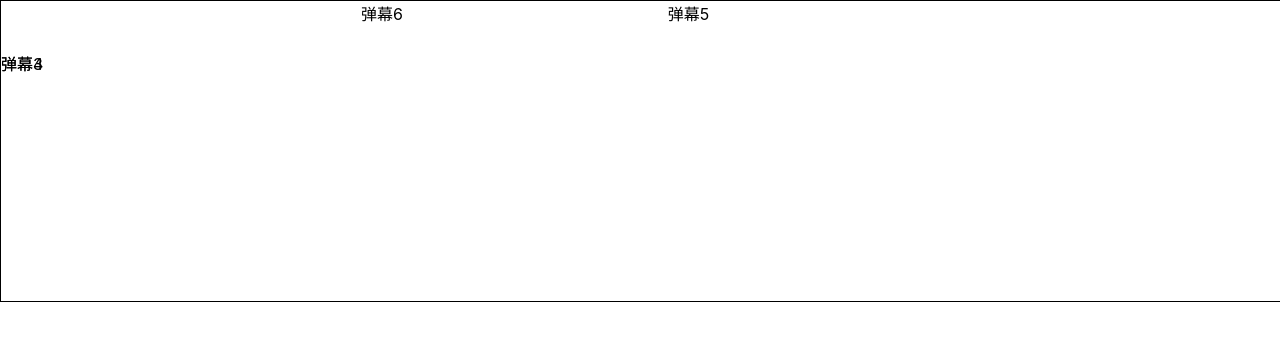
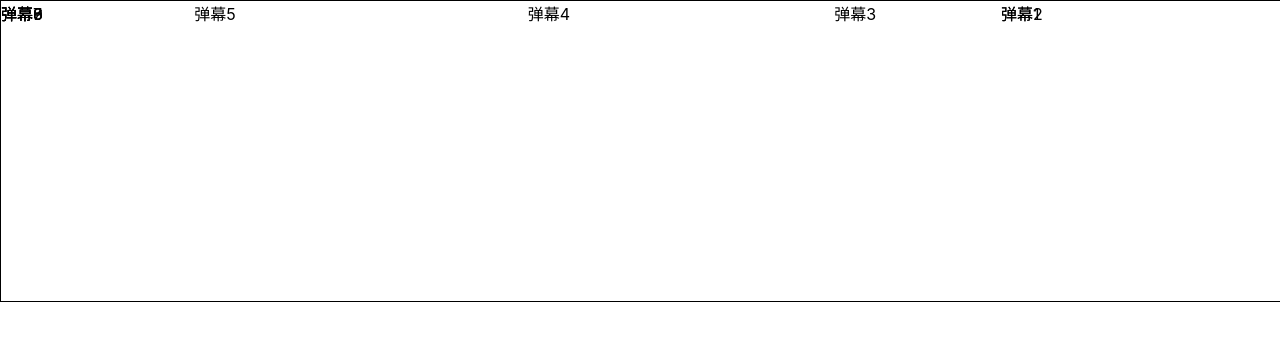
Before and after one commit to KrialY/react-barrage, a React (Create React App) app: page / in a window 1280 px wide. Shown: the top 340 px of the page. Built offline with nearby package versions, Linux system fonts and the light colour scheme.

Commit message:
feat: 添加hooks对弹幕的实现

```diff
--- a/src/components/Barrage/Barrage.css
+++ b/src/components/Barrage/Barrage.css
@@ -1,26 +1,6 @@
-@keyframes move {
-  from {
-    transform: translateX(0px);
-  }
-  to {
-    transform: translateX(1000px);
-  }
-}
-
 .container {
   border: 1px solid black;
   position: relative;
   width: 100%;
   height: 100%;
 }
-
-.barrage {
-  position: absolute;
-  left: 0;
-  top: 0;
-}
-
-.move {
-  display: inline-block;
-  animation: move 3s linear forwards;
-}
--- /dev/null
+++ b/src/components/Barrage/BarrageItem/BarrageItem.css
@@ -0,0 +1,19 @@
+@keyframes move {
+  from {
+    transform: translateX(0px);
+  }
+  to {
+    transform: translateX(1000px);
+  }
+}
+
+.barrage {
+  position: absolute;
+  left: 0;
+  top: 0;
+}
+
+.move {
+  display: inline-block;
+  animation: move 3s linear forwards;
+}
--- /dev/null
+++ b/src/components/Barrage/BarrageItem/BarrageItem.js
@@ -0,0 +1,29 @@
+import { useState, useEffect } from 'react';
+import './BarrageItem.css';
+
+const STOP = 'stop';
+const MOVE = 'move';
+export default function BarrageItem(props) {
+  const { content, state } = props;
+  // const [status, setStatus] = useState(MOVE);
+  // const [isIdle, setIdle] = useState(true);
+  const className = state === MOVE ?  'barrage move' : 'barrage';
+  // console.log(status);
+
+  // useEffect(() => {
+  //   let timer = setInterval(() => {
+  //     setStatus(MOVE);
+  //     setIdle(false);
+  //   }, 2000);
+  //   return () => {
+  //     clearInterval(timer);
+  //   }
+  // }, [status, isIdle])
+
+
+  return (
+    <div className={className}>
+      <span>{content}</span>
+    </div>
+  )
+}
--- a/src/components/Barrage/index.js
+++ b/src/components/Barrage/index.js
@@ -1,125 +1,60 @@
-import React, {useRef, useState, useEffect} from 'react';
+import React, {useRef, useState, useReducer, useEffect} from 'react';
 import './Barrage.css';
-import {addClass, addStyle, removeClass} from '../utils';
+import BarrageItem from './BarrageItem/BarrageItem';
 /**
  * useEffect内部用了到了外界的变量，那么我应该是将外界变量声明在useEffect内部还是外部呢？
  */
+const initialState = {
+  barrageData: [
+    {value: "弹幕1", status: "stop"},
+    {value: "弹幕2", status: "stop"},
+    {value: "弹幕3", status: "stop"},
+    {value: "弹幕4", status: "stop"},
+    {value: "弹幕5", status: "stop"},
+    {value: "弹幕6", status: "stop"},
+    {value: "弹幕7", status: "stop"},
+    {value: "弹幕8", status: "stop"},
+    {value: "弹幕9", status: "stop"}],
+  num: 0
+}
+
+function reducer(state, action) {
+  switch (action.type) {
+    case 'add':
+      if(state.barrageData.length === 2) {
+        return {num: state.num, barrageData: state.barrageData};
+      }
+      const temp = [...state.barrageData];
+      temp[state.num].status = 'move';
+      return {num: state.num + 1, barrageData: temp};
+  }
+}
 export default function Barrage(props) {
-  // const { data } = props;
-  const [renderNum, setRenderNum] = useState(0);
-  const data = ['弹幕1', '弹幕2', '弹幕3', '弹幕4', '弹幕5', '弹幕6', '弹幕7', '弹幕8', '弹幕9'];
-  const trackLength = 2;
-  const trackHeight = 50;
-  const interval = 1000;
-  const barrageWrapperRef = useRef();
-  const barragesRef = useRef();
+  const [state, dispatch] = useReducer(reducer, initialState);
+  const {num, barrageData} = state;
 
   useEffect(() => {
-    let barrages = null;
-    let timer = null;
-    const height = barrageWrapperRef.current.offsetHeight;
-    const maxTracks = Math.floor(height / trackHeight);
-    let tracks = Math.min(2, maxTracks);
-    const queue = new Array(tracks).fill(0).map(item => new Array(trackLength).fill(true));
-    const renderNum = tracks * trackLength;
-    setRenderNum(renderNum);
-    barrages = barrageWrapperRef.current.children;
-    let barrageIdleList = [];
     let num = 0;
-
-    /**
-     * 计算出空闲的轨道
-     */
-    const computeTrack = (queue) => {
-      for(let i = 0;i < queue.length;i++) {
-        for(let j = 0;j < queue[i].length;j++) {
-          if(queue[i][j]) {
-            return {i, j};
-          }
-        }
+    let timer = setInterval(() => {
+      dispatch({type: 'add'});
+      num++;
+      if(num >= initialState.barrageData.length) {
+        clearInterval(timer);
       }
-      return null;
-    }
-
-    /**
-     * 当每个弹幕移出屏幕时，释放轨道资源
-     */
-    const releaseRes = (e) => {
-      let target = e.target;
-      const i = target.getAttribute('i');
-      const j = target.getAttribute('j');
-      queue[i][j] = true;
-      removeClass(target, 'move');
-      barrageIdleList.push(target);
-    }
-    barrageWrapperRef.current.addEventListener('webkitAnimationEnd', releaseRes);
-
-    const barrageLaunch = () => {
-      timer = setInterval(() => {
-        const pos = computeTrack(queue);
-        console.log(pos, renderNum);
-        /**
-         * 查看轨道资源是否空闲
-         */
-        if(pos) {
-          let barrageItem = null;
-          /**
-           * 查看初始队列是否有资源
-           */
-          if(num < renderNum) {
-            barrageItem = barrages[num];
-            console.log(num, renderNum);
-          } else {
-            /**
-             * 查看空闲队列是否有资源
-             */
-            barrageItem = barrageIdleList.shift();
-            // 可能无资源
-            if(barrageItem) {
-              barrageItem.innerHTML = data[num];
-              console.log(barrageItem);
-            }
-          }
-          /**
-           * 如果空闲队列和初始队列没有可用资源，如果有那么发送弹幕，否则等待一个弹幕生命周期
-           */
-          if(barrageItem) {
-            addClass(barrageItem, 'move');
-            const {i, j} = pos;
-            queue[i][j] = false;
-            addStyle(barrageItem, 'top', `${i * trackHeight}px`);
-            barrageItem.setAttribute('i', i);
-            barrageItem.setAttribute('j', j);
-          } else {
-            num--;
-          }
-        } else {
-          console.log("end");
-          num--;
-        }
-        num++;
-        if(num >= data.length) {
-          clearInterval(timer);
-        }
-      }, interval);
-    }
-    barrageLaunch();
-
+    }, 1000)
     return () => {
-      clearInterval(timer);
-      barrageWrapperRef.current.removeEventListener('webkitAnimationEnd', releaseRes);
+      // clearInterval(timer);
+      // barrageWrapperRef.current.removeEventListener('webkitAnimationEnd', releaseRes);
       console.log("release resource");
     }
   }, [])
-
+  // console.log(num, barrageData.length - 5);
   return (
-    <div className="container" ref={barrageWrapperRef}>
+    <div className="container">
       {
-        data.slice(0, renderNum).map((item, i) => {
+        barrageData.map((item, i) => {
           return (
-            <div ref={barragesRef} key={`barrage-${i}`} className="barrage">
-              <span>{item}</span>
-            </div>
+            <BarrageItem state={item.status} key={i} content={item.value} />
           )
         })
       }
```
